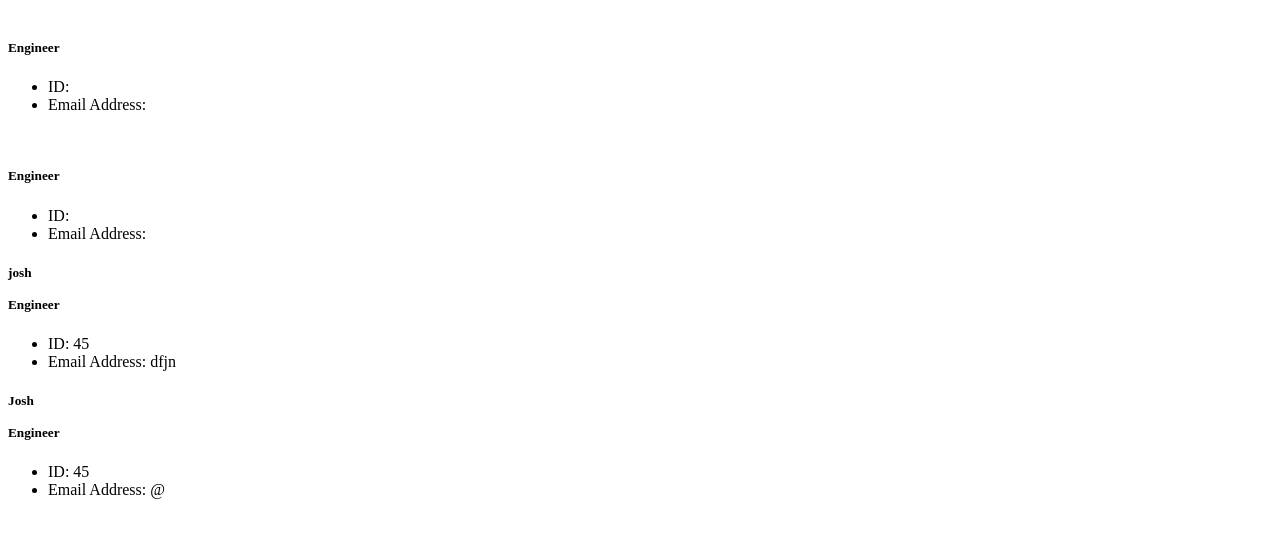
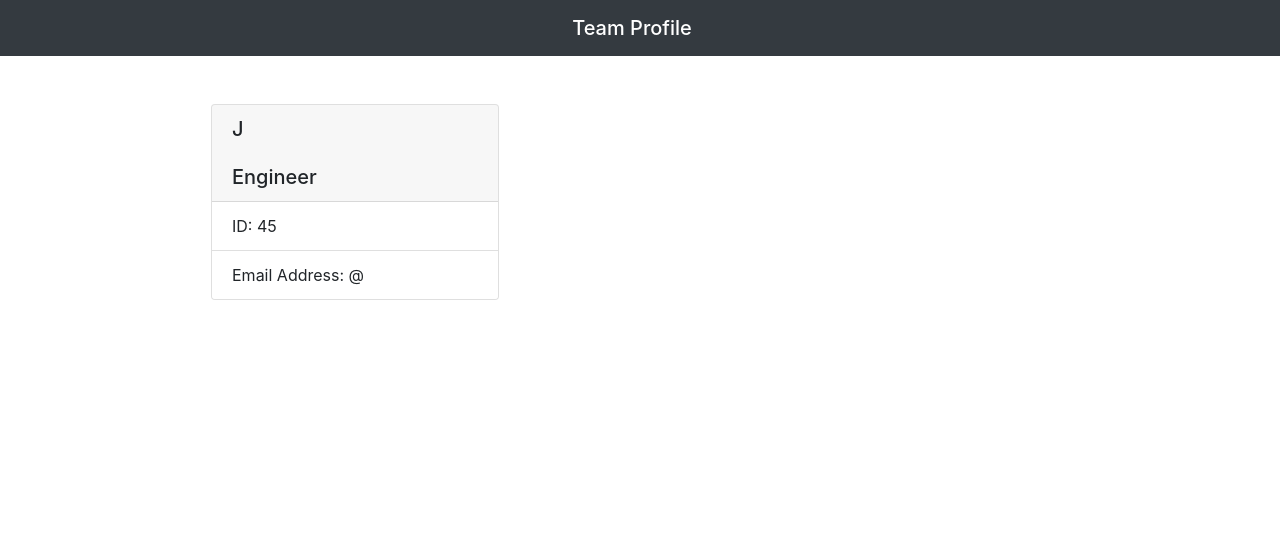
Before and after one commit to JoshSteward/Team-Profile-Generator, a plain HTML site: page output/team.html in a window 1280 px wide. Drawn offline with nearby package versions, Linux system fonts and the light colour scheme.

Commit message:
further commit

```diff
--- a/output/team.html
+++ b/output/team.html
@@ -1,37 +1,28 @@
-
+<!DOCTYPE html>
+    <html lang="en">
+    <head>
+        <meta charset="UTF-8">
+        <meta name="viewport" content="width=device-width, initial-scale=1.0">
+        <meta http-equiv="X-UA-Compatible" content="ie=edge">
+        <link rel="stylesheet" href="https://stackpath.bootstrapcdn.com/bootstrap/4.3.1/css/bootstrap.min.css" integrity="sha384-ggOyR0iXCbMQv3Xipma34MD+dH/1fQ784/j6cY/iJTQUOhcWr7x9JvoRxT2MZw1T" crossorigin="anonymous">
+        <title>Team Profile</title>
+    </head>
+    <body>
+        <nav class="navbar navbar-dark bg-dark mb-5">
+            <span class="navbar-brand mb-0 h1 w-100 text-center">Team Profile</span>
+        </nav>
+        <div class="container">
+            <div class="row">
             <div class="col-6">
             <div class="card mx-auto mb-3" style="width: 18rem">
-            <h5 class="card-header"> <br /><br />Engineer</h5>
-            <ul class="list-group list-group-flush">
-                <li class="list-group-item">ID:  </li>
-                <li class="list-group-item">Email Address:  </li>
-            </ul>
-            </div>
-        </div>
-            <div class="col-6">
-            <div class="card mx-auto mb-3" style="width: 18rem">
-            <h5 class="card-header"> <br /><br />Engineer</h5>
-            <ul class="list-group list-group-flush">
-                <li class="list-group-item">ID:  </li>
-                <li class="list-group-item">Email Address:   </li>
-            </ul>
-            </div>
-        </div>
-            <div class="col-6">
-            <div class="card mx-auto mb-3" style="width: 18rem">
-            <h5 class="card-header">josh <br /><br />Engineer</h5>
-            <ul class="list-group list-group-flush">
-                <li class="list-group-item">ID: 45</li>
-                <li class="list-group-item">Email Address: dfjn</li>
-            </ul>
-            </div>
-        </div>
-            <div class="col-6">
-            <div class="card mx-auto mb-3" style="width: 18rem">
-            <h5 class="card-header">Josh <br /><br />Engineer</h5>
+            <h5 class="card-header">J<br /><br />Engineer</h5>
             <ul class="list-group list-group-flush">
                 <li class="list-group-item">ID: 45</li>
                 <li class="list-group-item">Email Address: @</li>
             </ul>
             </div>
-        </div>
+        </div> </div>
+    </div>
+
+</body>
+</html>
```
Also changed, not shown: index.js (+6 -6 lines).
